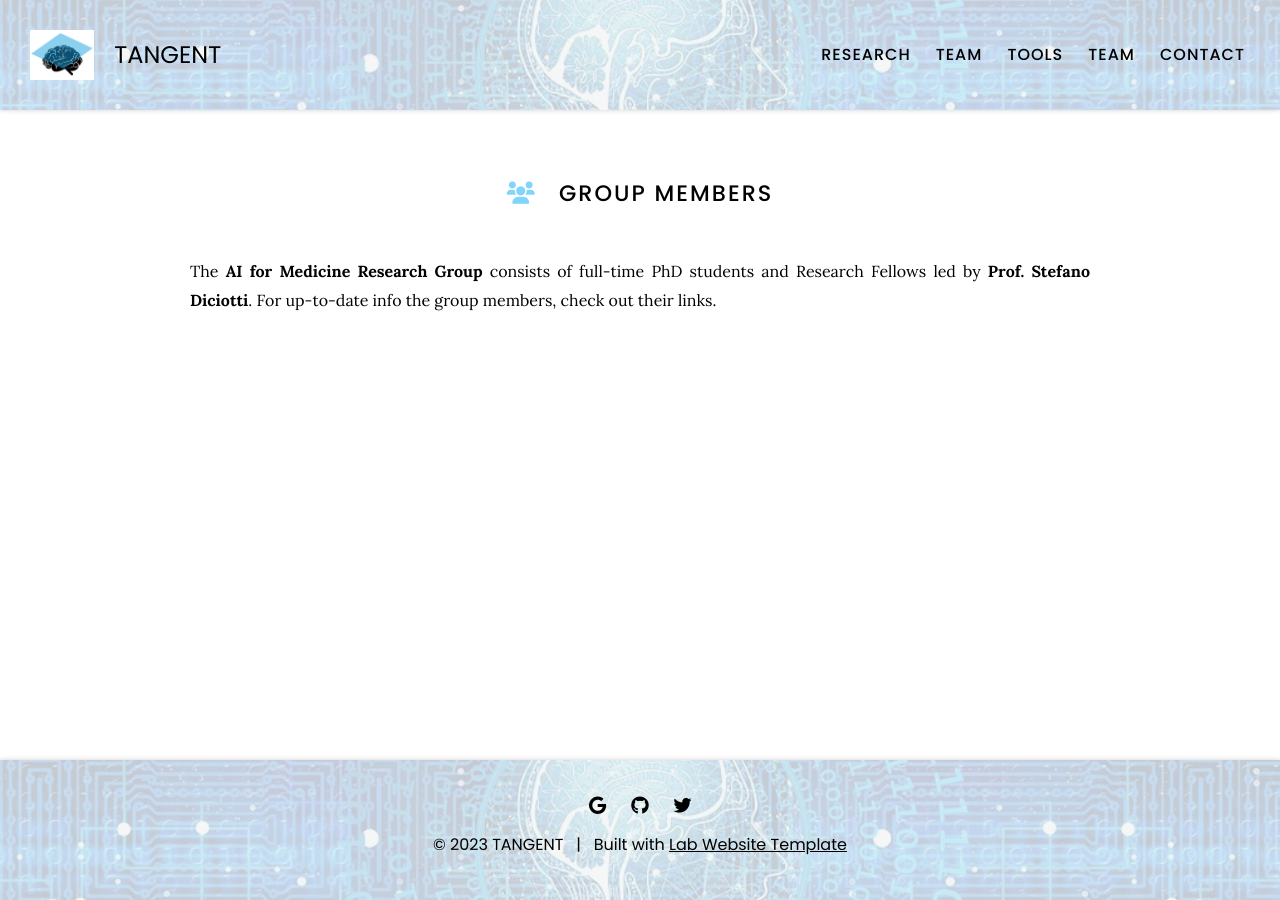
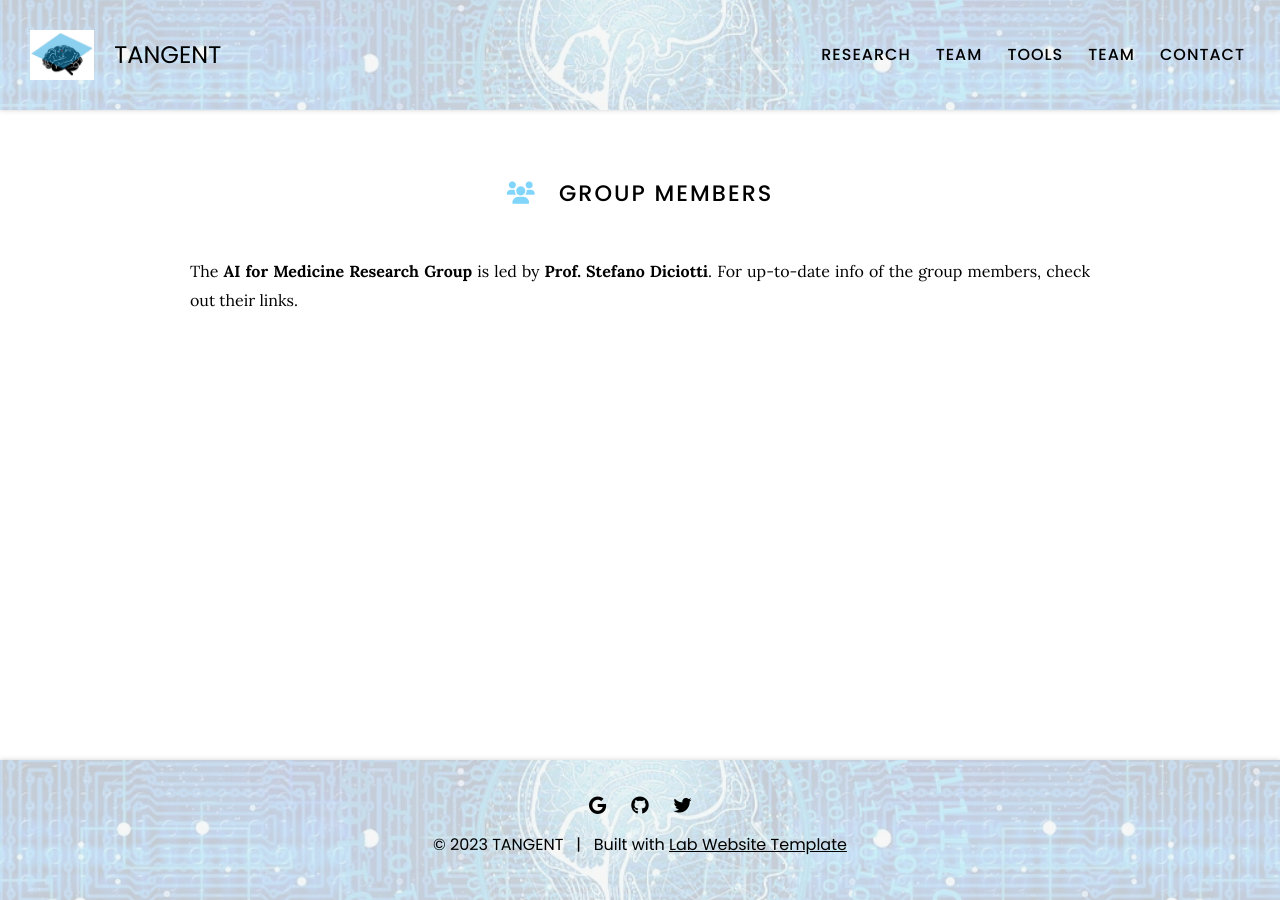
Before and after one commit to riccardoscheda/riccardoscheda.github.io, a Jekyll site: the page built from our_team/index.md, in a window 1280 px wide. Built offline with Jekyll 4.4.1, drawn with Linux system fonts in a browser that asks for light colours.

Commit message:
Update index.md

```diff
--- a/our_team/index.md
+++ b/our_team/index.md
@@ -12,5 +12,5 @@ footer-dark: false
 
 # <i class="fas fa-users"></i>Group Members
 
-The **AI for Medicine Research Group** consists of full-time PhD students and Research Fellows led by **Prof. Stefano Diciotti**.
-For up-to-date info the group members, check out their links.
+The **AI for Medicine Research Group** is led by **Prof. Stefano Diciotti**.
+For up-to-date info of the group members, check out their links.
```
